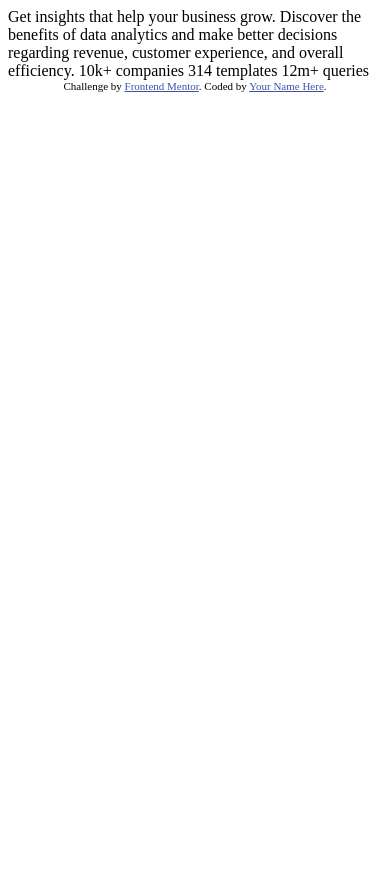
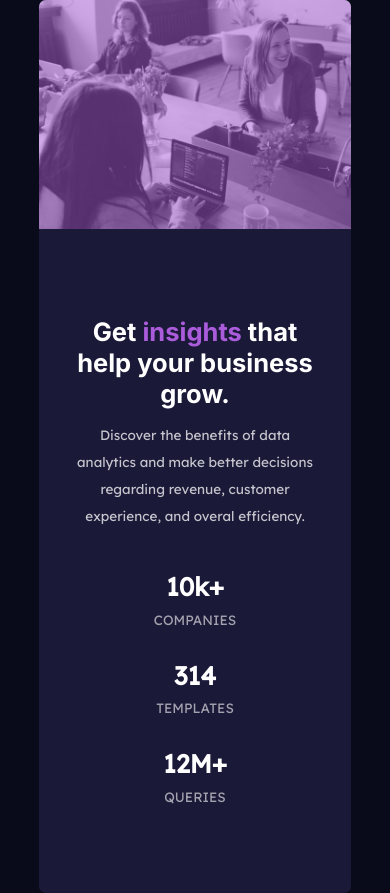
Before and after one commit to ManuelDeAlba/stats-preview-card-component-main, a plain HTML site: page index.html in a window 390 px wide. Before the commit the page ends 844 px from the top, so only its background shows below. Drawn offline with Linux system fonts and the light colour scheme.

Commit message:
Prueba 1

```diff
--- /dev/null
+++ b/css/styles.css
@@ -0,0 +1,208 @@
+/* font-family: 'Inter', sans-serif; */
+@import url('https://fonts.googleapis.com/css2?family=Inter:wght@400;700&display=swap');
+/* font-family: 'Lexend Deca', sans-serif; */
+@import url('https://fonts.googleapis.com/css2?family=Lexend+Deca&display=swap');
+
+
+:root{
+    /*? Primary colors */
+    --background: hsl(233, 47%, 7%);
+    --card-background: hsl(244, 38%, 16%);
+    --accent: hsl(277, 64%, 61%);
+
+    /*? Neutral colors */
+    --main-text-color: hsl(0, 0%, 100%);
+    --color-paragraph: hsla(0, 0%, 100%, 0.75);
+    --title-stats: hsla(0, 0%, 100%, 0.6);
+}
+
+*{
+    margin: 0;
+    padding: 0;
+    box-sizing: border-box;
+}
+
+body{
+    font-size: 15px;
+    font-family: 'Lexend Deca', sans-serif;
+    min-height: 100vh;
+    background: var(--background);
+    display: flex;
+    justify-content: center;
+    align-items: center;
+}
+
+/*! CARD */
+.card{
+    background: var(--card-background);
+    width: 80%;
+    display: flex;
+    border-radius: 7px;
+    overflow: hidden;
+}
+
+.card__text-container{
+    width: 52%;
+    display: flex;
+    align-items: center;
+}
+
+.card__text{
+    width: 80%;
+    margin: auto;
+}
+
+.card__title{
+    font-family: 'Inter', sans-serif;
+    color: var(--main-text-color);
+    font-size: 2.5em;
+    margin-bottom: 1em;
+}
+
+.card__accent{
+    color: var(--accent);
+}
+
+.card__paragraph{
+    color: var(--color-paragraph);
+    margin-bottom: 5em;
+    line-height: 2em;
+    width: 80%;
+}
+
+.card__stats{
+    display: flex;
+}
+
+.card__stat{
+    margin-right: 3.5em;
+}
+
+.card__stat-number{
+    color: var(--main-text-color);
+    font-size: 2em;
+    margin-bottom: .3em;
+}
+
+.card__stat-title{
+    color: var(--title-stats);
+}
+
+.card__img{
+    width: 48%;
+    position: relative;
+}
+
+.card__img-desktop{
+    width: 100%;
+    height: 100%;
+    object-fit: cover;
+}
+
+.card__img-mobile{
+    width: 100%;
+    height: 100%;
+    display: none;
+}
+
+.card__img-filtro{
+    width: 100%;
+    height: 100%;
+    position: absolute;
+    top: 0;
+    left: 0;
+    background: var(--accent);
+    opacity: .5;
+}
+
+/*! MEDIA QUERIES */
+
+/** 1400px  */
+@media screen and (max-width: 1300px){
+    .card__text-container{
+        padding: 1.5cm 0;
+    }
+}
+
+/** 1024px */
+@media screen and (max-width: 1024px){
+    .card__title{
+        font-size: 2em;
+        text-align: center;
+    }
+
+    .card__paragraph{
+        width: 100%;
+        text-align: center;
+    }
+
+    .card__stats{
+        flex-wrap: wrap;
+        justify-content: center;
+    }
+
+    .card__stat{
+        margin: 0 0 2em 0;
+        width: 50%;
+        text-align: center;
+    }
+
+    .card__stat-number{
+        font-size: 1.5em;
+    }
+}
+
+/** MOBILE: 768px */
+@media screen and (max-width:768px){
+    .card{
+        flex-direction: column-reverse;
+    }
+
+    .card__text-container, .card__img{
+        width: 100%;
+    }
+
+    .card__img{
+        margin-bottom: 2em;
+    }
+
+    .card__img-desktop{
+        display: none;
+    }
+
+    .card__img-mobile{
+        display: block;
+    }
+
+    .card__text{
+        margin: auto;
+    }
+
+    .card__title{
+        font-size: 1.7em;
+        margin-bottom: .5em;
+    }
+
+    .card__paragraph{
+        width: 100%;
+        font-size: .9em;
+        margin-bottom: 3em;
+    }
+
+    .card__stats{
+        flex-direction: column;
+        align-items: center;
+    }
+
+    .card__stat{
+        margin: 0 0 2em 0;
+    }
+
+    .card__stat-number{
+        font-size: 1.7em;
+    }
+
+    .card__stat-title{
+        font-size: .9em;
+    }
+}
--- a/index.html
+++ b/index.html
@@ -1,33 +1,41 @@
 <!DOCTYPE html>
-<html lang="en">
+<html lang="es">
 <head>
   <meta charset="UTF-8">
-  <meta name="viewport" content="width=device-width, initial-scale=1.0"> <!-- displays site properly based on user's device -->
-
+  <meta name="viewport" content="width=device-width, initial-scale=1.0">
   <link rel="icon" type="image/png" sizes="32x32" href="./images/favicon-32x32.png">
-
   <title>Frontend Mentor | Stats preview card component</title>
-
-  <!-- Feel free to remove these styles or customise in your own stylesheet 👍 -->
-  <style>
-    .attribution { font-size: 11px; text-align: center; }
-    .attribution a { color: hsl(228, 45%, 44%); }
-  </style>
+  <link rel="stylesheet" href="css/styles.css">
 </head>
 <body>
+  <div class="card">
+    <div class="card__text-container">
+      <div class="card__text">
+        <h2 class="card__title">Get <span class="card__accent">insights</span> that help your business grow.</h2>
+        <p class="card__paragraph">Discover the benefits of data analytics and make better decisions regarding revenue, customer experience, and overal efficiency.</p>
+        <div class="card__stats">
+          <div class="card__stat">
+            <h3 class="card__stat-number">10k+</h3>
+            <span class="card__stat-title">COMPANIES</span>
+          </div>
 
-  Get insights that help your business grow.
+          <div class="card__stat">
+            <h3 class="card__stat-number">314</h3>
+            <span class="card__stat-title">TEMPLATES</span>
+          </div>
 
-  Discover the benefits of data analytics and make better decisions regarding revenue, customer
-  experience, and overall efficiency.
-
-  10k+ companies
-  314 templates
-  12m+ queries
-
-  <div class="attribution">
-    Challenge by <a href="https://www.frontendmentor.io?ref=challenge" target="_blank">Frontend Mentor</a>.
-    Coded by <a href="#">Your Name Here</a>.
+          <div class="card__stat">
+            <h3 class="card__stat-number">12M+</h3>
+            <span class="card__stat-title">QUERIES</span>
+          </div>
+        </div>
+      </div>
+    </div>
+    <div class="card__img">
+      <img class="card__img-desktop" src="images/image-header-desktop.jpg" alt="Mujeres trabajando">
+      <img class="card__img-mobile" src="images/image-header-mobile.jpg" alt="Mujeres trabajando">
+      <div class="card__img-filtro"></div>
+    </div>
   </div>
 </body>
 </html>
```
